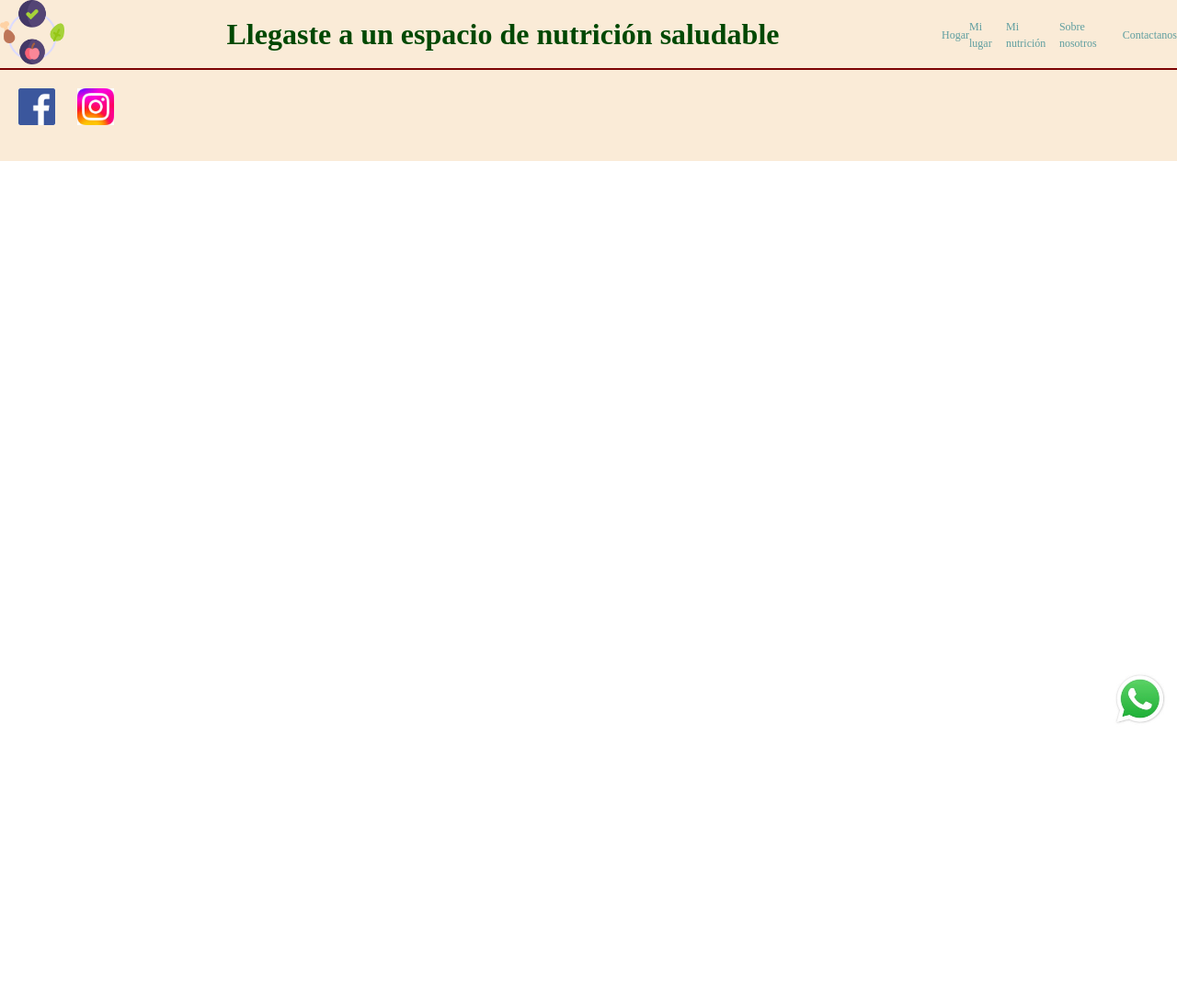
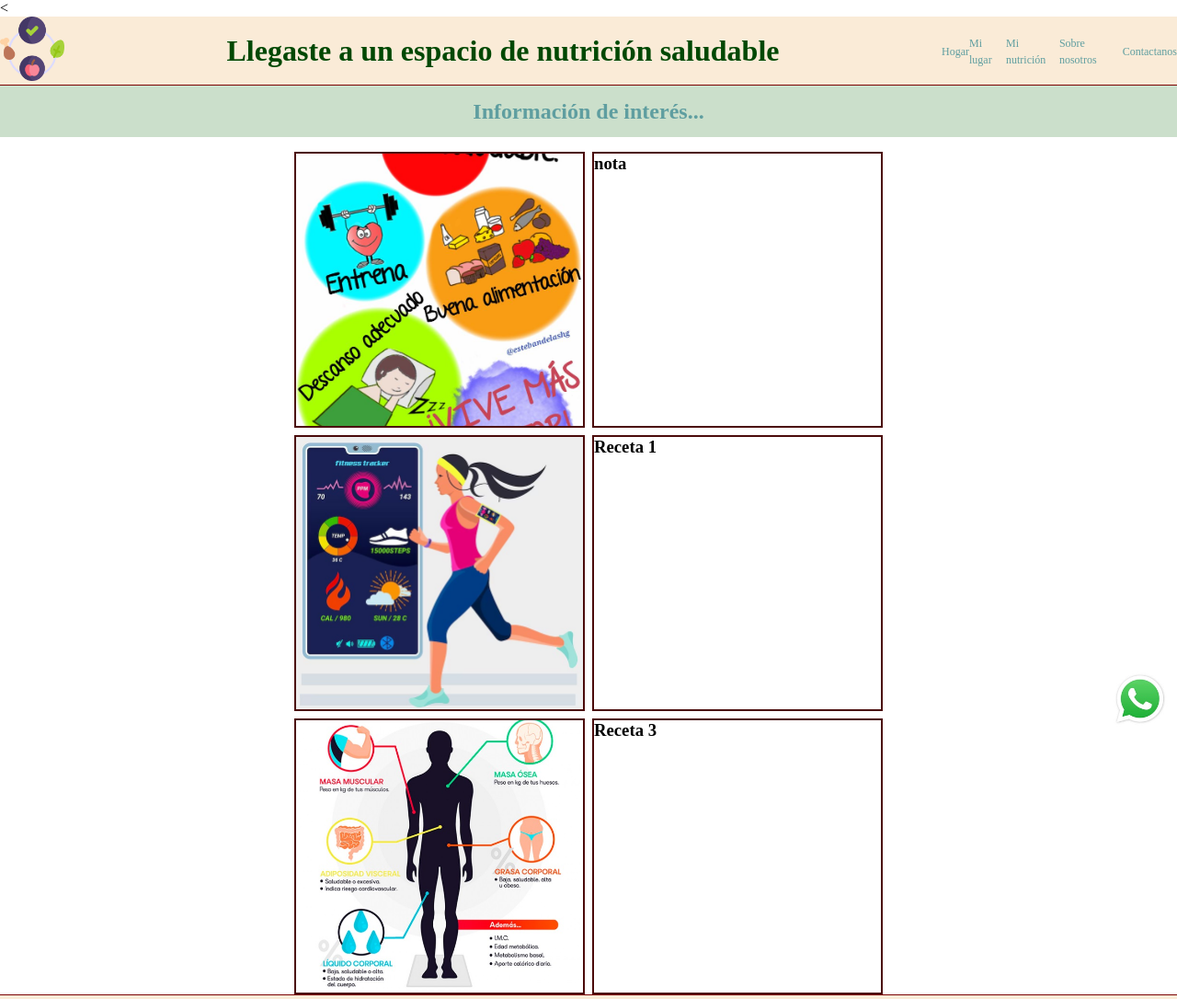
Before and after one commit to calmulieri/Pry-cursohtml-coderh, a plain HTML site: page pages/milugar.html in a window 1280 px wide. Shown: the top 1086 px of the page at 92% size. Before the commit the page ends 800 px from the top, so only its background shows below. Drawn offline with Linux system fonts and the light colour scheme.

Commit message:
Modificacion milugar con grid

```diff
--- a/css/style.css
+++ b/css/style.css
@@ -105,9 +105,51 @@ body main .opciones{
 
 }
 body main .opciones div img{
+
     width: 370px;
     height: 300px;
 }
+
+body main .galeria-notas{
+    display: grid;
+    margin-top: 1rem;
+    margin-left: 25%;
+    width: 50%;
+    height: 100%;
+
+    grid-template-columns: 1fr 1fr;
+    grid-template-rows: 300px 300px 300px;
+    gap: 0.5rem;
+}
+
+body main .galeria-notas .item-nota{
+
+    border: 2px solid rgb(75, 11, 11);
+
+
+}
+body main .galeria-notas .item-nota img{
+    width: 100%;
+    height:100%;
+    object-fit: cover;
+
+}
+body main .tit-info-interes{
+
+    display: flex;
+    flex-direction: row;
+    justify-content:center;
+    align-items: center;
+    height:3.5rem;
+    background-color:rgb(203, 223, 203);
+    font-size: 1rem;
+    color:cadetblue;
+    /*margin-top: 0.5rem;*/
+}
+
+
+
+
 
 
 footer {
--- a/pages/milugar.html
+++ b/pages/milugar.html
@@ -1,10 +1,10 @@
 <!DOCTYPE html>
 <html lang="en">
 <head>
-    <!---****************************************************************************-->
+    <
     <!---*          Mi lugar - espacio de consejos - recetas - y notas de interes   *-->
     <!---*          sobre estilos de nutricion y temas de interes genral            *-->
-    <!---****************************************************************************-->
+
     <meta charset="UTF-8">
     <meta name="viewport" content="width=device-width, initial-scale=1.0">
     <link rel="stylesheet" href="../css/Style.css">
@@ -28,6 +28,52 @@
         </nav> <!-- fin barra de navegacion -->
 
     </header>
+    <!-- Inicio cuerpo proncipal -->
+    <main>
+        <section class="tit-info-interes">
+            <div>
+                <h2> Información de interés...</h2>
+            </div>
+        </section>
+        <section class="galeria-notas">
+
+            <div class="item-nota">
+                <img src="../img/nutriconde3.jpg"  alt="nota1">
+                <h3></h3>
+            </div>
+            <div class="item-nota">
+                <!-- <img src=""  alt="nota2"> -->
+                <h3>nota</h3>
+            </div>
+            <div class="item-nota">
+                <img src="../img/rendimiento.jpg"  alt="nota3">
+                <h3></h3>
+            </div>
+            <div class="item-nota">
+                <!-- <img src=""  alt="nota2"> -->
+                <h3>Receta 1</h3>
+            </div>
+            <div class="item-nota">
+                <img src="../img/contenido.jpg"  alt="receta2">
+                <h3></h3>
+            </div>
+            <div class="item-nota">
+                <!-- <img src=""  alt="nota2"> -->
+                <h3>Receta 3</h3>
+            </div>
+
+        </section>
+
+
+
+
+
+
+
+
+
+    </main>
+
     <footer>
         <a href="https://www.facebook.com/" target="_blank">
             <img src="../img/face.png" class="misredes" alt="Face">
```
Also changed, not shown: img/contenido.jpg (added), img/nutriconde2.jpg (added), img/nutriconde3.jpg (added), img/rendimiento.jpg (added), index.html (indentation only), 1 other file.
